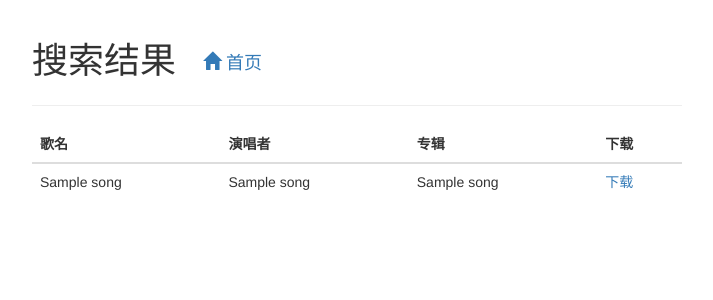
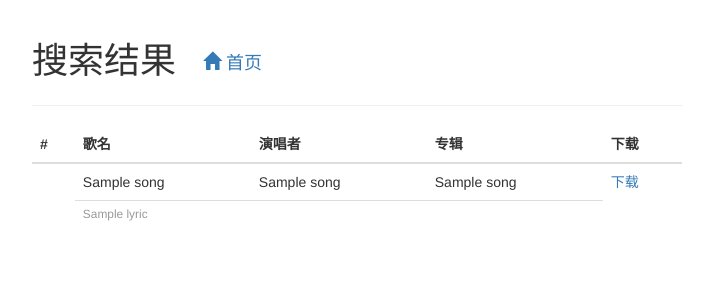
Before and after one commit to lostarray/BaiduMusic, a Python web app: template templates/search.html in a window 1280 px wide. Shown: the top 300 px of the page, without its empty margins (283-996 px from the left). Run offline with Jinja, Linux system fonts and the light colour scheme; the template is opened without the code that fills it: most values are stand-ins (such as "Sample title", 1, 10 or a date in 2020); some libraries are stand-ins or nearby versions.

Commit message:
搜索结果显示匹配的歌词 增加错误提示页面

```diff
--- a/static/style.css
+++ b/static/style.css
@@ -11,3 +11,15 @@
 	color: #B94A48;
 	font-style: normal;
 }
+
+small {
+	color: #999;
+}
+
+.c3 {
+	font-style: normal;
+}
+
+.row-small {
+	padding: 2px 8px 4px 8px !important;
+}
--- a/templates/index.html
+++ b/templates/index.html
@@ -14,7 +14,7 @@
 
 	<form action="/search" method="post">
 	<div class="input-group">
-		<input type="text" name="input_content" class="form-control" autofocus placeholder="http://music.baidu.com/song/955915" />
+		<input type="text" name="input_content" class="form-control" autofocus placeholder="请输入歌名、歌词、歌手或专辑" />
 		<span class="input-group-btn">
 			<button type="submit" class="btn btn-success">查找</button>
 		</span>
--- a/templates/search.html
+++ b/templates/search.html
@@ -17,9 +17,10 @@
 		</h1>
 	</div>
 
-	<table class="table">
+	<table class="table table-hover">
 	<thead>
 		<tr>
+			<th>#</th>
 			<th>歌名</th>
 			<th>演唱者</th>
 			<th>专辑</th>
@@ -28,12 +29,28 @@
 	</thead>
 	<tbody>
 		{% for song in result %}
+		{% if song.lyric %}
 		<tr>
+			<td rowspan="2">{{ forloop.counter }}</td>
+			<td>{{ song.song_name | safe }}</td>
+			<td>{{ song.artist_name | safe }}</td>
+			<td>{{ song.album_name | safe }}</td>
+			<td rowspan="2"><a href="{{ song.link }}">下载</a></td>
+		</tr>
+		<tr>
+			<td class="row-small" colspan="3">
+				<small>{{ song.lyric | safe }}</small>
+			</td>
+		</tr>
+		{% else %}
+		<tr>
+			<td>{{ forloop.counter }}</td>
 			<td>{{ song.song_name | safe }}</td>
 			<td>{{ song.artist_name | safe }}</td>
 			<td>{{ song.album_name | safe }}</td>
 			<td><a href="{{ song.link }}">下载</a></td>
 		</tr>
+		{% endif %}
 		{% endfor %}
 	</tbody>
 	</table>
--- a/templates/song.html
+++ b/templates/song.html
@@ -17,9 +17,7 @@
 		</h1>
 	</div>
 
-	<div class="row">
-	<div class="col-lg-10">
-		<table class="table">
+	<table class="table table-hover">
 	<thead>
 		<tr>
 			<th>品质</th>
@@ -68,7 +66,5 @@
 		{% endif %}
 	</tbody>
 	</table>
-	</div>
-	</div>
 </body>
 </html>
```
Also changed, not shown: baidumusic/views.py (+16 -7 lines), templates/error.html (added, +22 -0 lines). Lines whose indentation alone changed are shown as unchanged.
